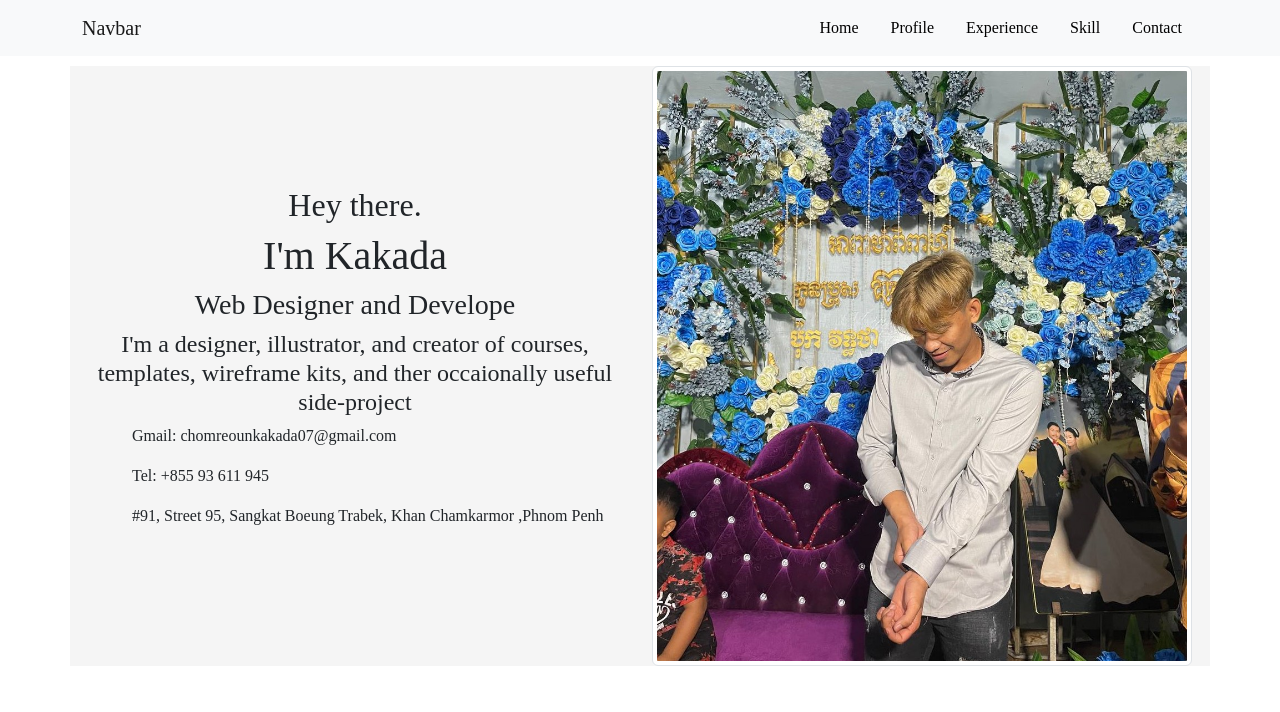
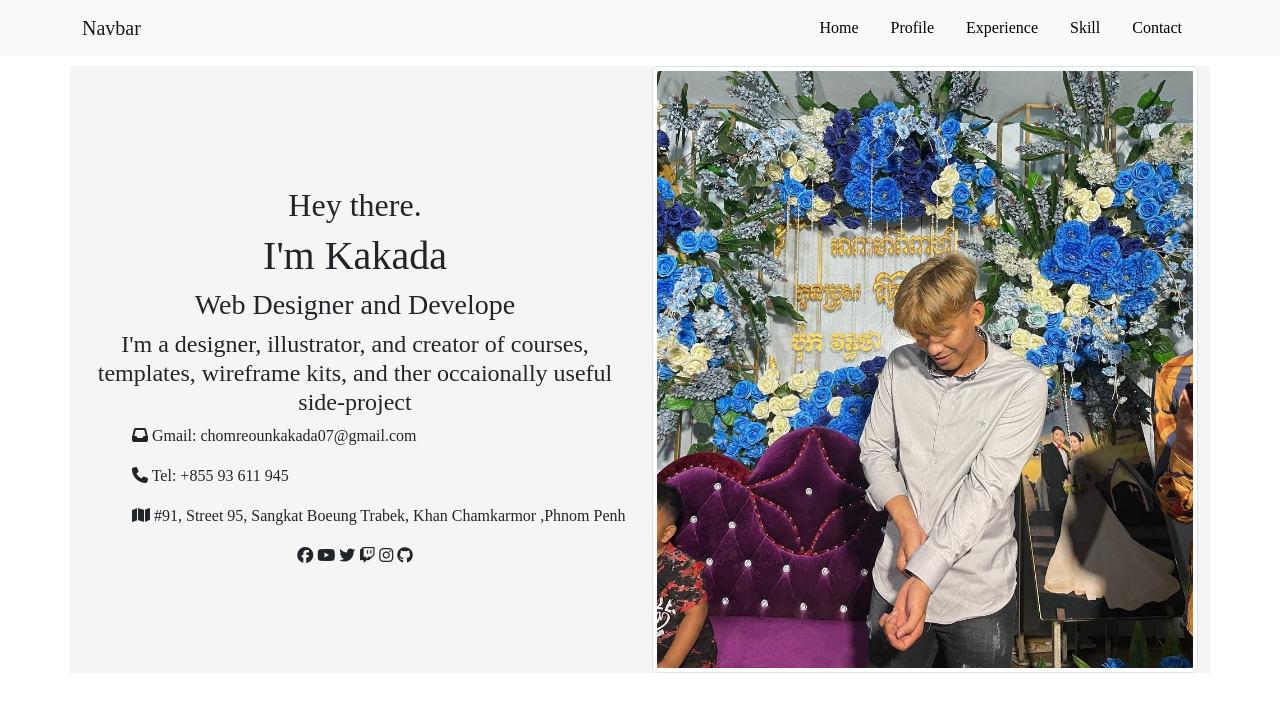
Before and after one commit to Chomreoun-Kakada/Bootstrap, a plain HTML site: page index.html in a window 1280 px wide. Drawn offline with nearby package versions, Linux system fonts and the light colour scheme.

Commit message:
Add files via upload

```diff
--- a/index.html
+++ b/index.html
@@ -8,6 +8,7 @@
     <link href="https://cdn.jsdelivr.net/npm/bootstrap@5.2.0-beta1/dist/css/bootstrap.min.css" rel="stylesheet" integrity="sha384-0evHe/X+R7YkIZDRvuzKMRqM+OrBnVFBL6DOitfPri4tjfHxaWutUpFmBp4vmVor" crossorigin="anonymous">
 <script src="https://cdn.jsdelivr.net/npm/bootstrap@5.2.0-beta1/dist/js/bootstrap.bundle.min.js" integrity="sha384-pprn3073KE6tl6bjs2QrFaJGz5/SUsLqktiwsUTF55Jfv3qYSDhgCecCxMW52nD2" crossorigin="anonymous"></script>
     <link rel="stylesheet" href="style.css">
+    <script src="https://kit.fontawesome.com/9c9da1e876.js" crossorigin="anonymous"></script>
 </head>
 <body>
     <header>
@@ -28,19 +29,27 @@
     <!--Home selection Start-->
         <div class="container">
             <div class="row">
-                <div class="col-6">
+                <div class="col-lg-6">
                    <div class="pa">
                         <h2>Hey there. </h2>
                         <h1>I'm Kakada</h1>
                         <h3>Web Designer and Develope</h3>
                         <h4>I'm a designer, illustrator, and creator of courses, templates, wireframe kits, and ther occaionally useful side-project</h4>
-                        <p>Gmail: chomreounkakada07@gmail.com</p>
-                        <p>Tel: +855 93 611 945</p>
-                        <p>#91, Street 95, Sangkat Boeung Trabek, Khan Chamkarmor  ,Phnom Penh </p>
+                        <p><i class="fa-solid fa-inbox"></i>  Gmail: chomreounkakada07@gmail.com</p>
+                        <p><i class="fa-solid fa-phone"></i>  Tel: +855 93 611 945</p>
+                        <p><i class="fa-solid fa-map"></i>    #91, Street 95, Sangkat Boeung Trabek, Khan Chamkarmor  ,Phnom Penh </p>
+                        <div class="fontawesome">
+                            <i class="fa-brands fa-facebook"></i>
+                            <i class="fa-brands fa-youtube"></i>
+                            <i class="fa-brands fa-twitter"></i>
+                            <i class="fa-brands fa-twitch"></i>
+                            <i class="fa-brands fa-instagram"></i>
+                            <i class="fa-brands fa-github"></i>
+                        </div>
                      </div>
 
                 </div>
-                <div class="col-6">
+                <div class="col-lg-6">
                     <img src="pic/1.jpg" class="img-thumbnail" alt="">
                 </div>
             </div>
```
